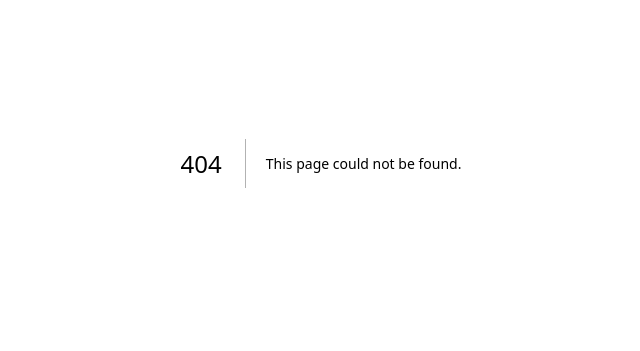
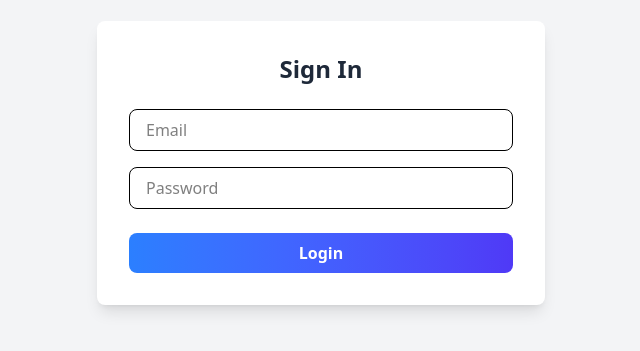
Before and after one commit to CoderShivakumar/internship-work, a Next.js app: page /signin in a window 1280 px wide. Before the commit this address had no page. Shown: the part 237-588 px from the top of the page, without its empty margins (319-959 px from the left). Built offline with nearby package versions, Linux system fonts and the light colour scheme.

Commit message:
Signin page included

```diff
--- a/src/app/Statistics.tsx
+++ b/src/app/Statistics.tsx
@@ -2,9 +2,7 @@ import React from 'react'
 
 export const Statistics = () => {
   return (
-<>
-india is my country
-hello my friend
+
 </>
   )
 }
--- /dev/null
+++ b/src/app/signin/page.tsx
@@ -0,0 +1,74 @@
+"use client";
+import React, { useState } from 'react';
+
+export default function SignIn() {
+  const [email, setEmail] = useState('');
+  const [password, setPassword] = useState('');
+  const [message, setMessage] = useState('');
+
+  const handleSubmit = async (e) => {
+    e.preventDefault();
+    setMessage('');
+
+    try {
+      const res = await fetch("http://localhost:5000/login", {
+        method: "POST",
+        headers: {
+          "Content-Type": "application/json",
+        },
+        body: JSON.stringify({
+          username: email,
+          password: password,
+        }),
+      });
+
+      const data = await res.json();
+
+      if (res.ok) {
+        setMessage("✅ Login successful!");
+        // You can redirect here if needed:
+        // window.location.href = "/home";
+      } else {
+        setMessage(`❌ ${data.message}`);
+      }
+    } catch (error) {
+      setMessage("❌ Something went wrong. Try again.");
+      console.error("Login error:", error);
+    }
+  };
+
+  return (
+    <div className="flex items-center justify-center min-h-screen bg-gray-100">
+      <div className="w-full max-w-md p-8 bg-white rounded-lg shadow-lg">
+        <h1 className="mb-6 text-2xl font-bold text-center text-gray-800">Sign In</h1>
+        <form onSubmit={handleSubmit}>
+          <input
+            type="email"
+            placeholder="Email"
+            value={email}
+            onChange={(e) => setEmail(e.target.value)}
+            className="w-full px-4 py-2 mb-4 border rounded-lg focus:outline-none focus:ring-2 focus:ring-blue-500"
+          />
+          <input
+            type="password"
+            placeholder="Password"
+            value={password}
+            onChange={(e) => setPassword(e.target.value)}
+            className="w-full px-4 py-2 mb-6 border rounded-lg focus:outline-none focus:ring-2 focus:ring-blue-500"
+          />
+          <button
+            type="submit"
+            className="w-full px-4 py-2 font-semibold text-white rounded-lg bg-gradient-to-r from-blue-500 to-indigo-600 hover:from-blue-600 hover:to-indigo-700"
+          >
+            Login
+          </button>
+        </form>
+        {message && (
+          <p className="mt-4 text-sm font-medium text-center text-red-600">
+            {message}
+          </p>
+        )}
+      </div>
+    </div>
+  );
+}
```
Also changed, not shown: 1 other file (tests, documents, lock files or other folders).
